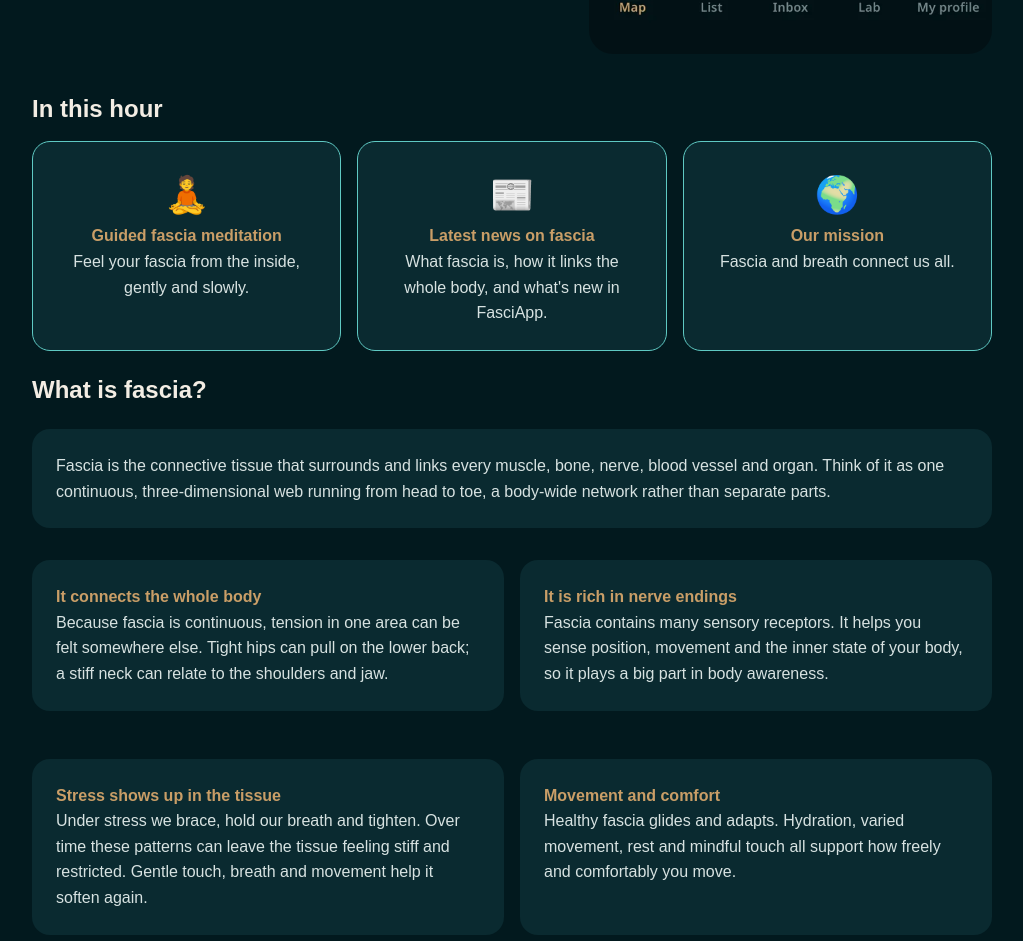
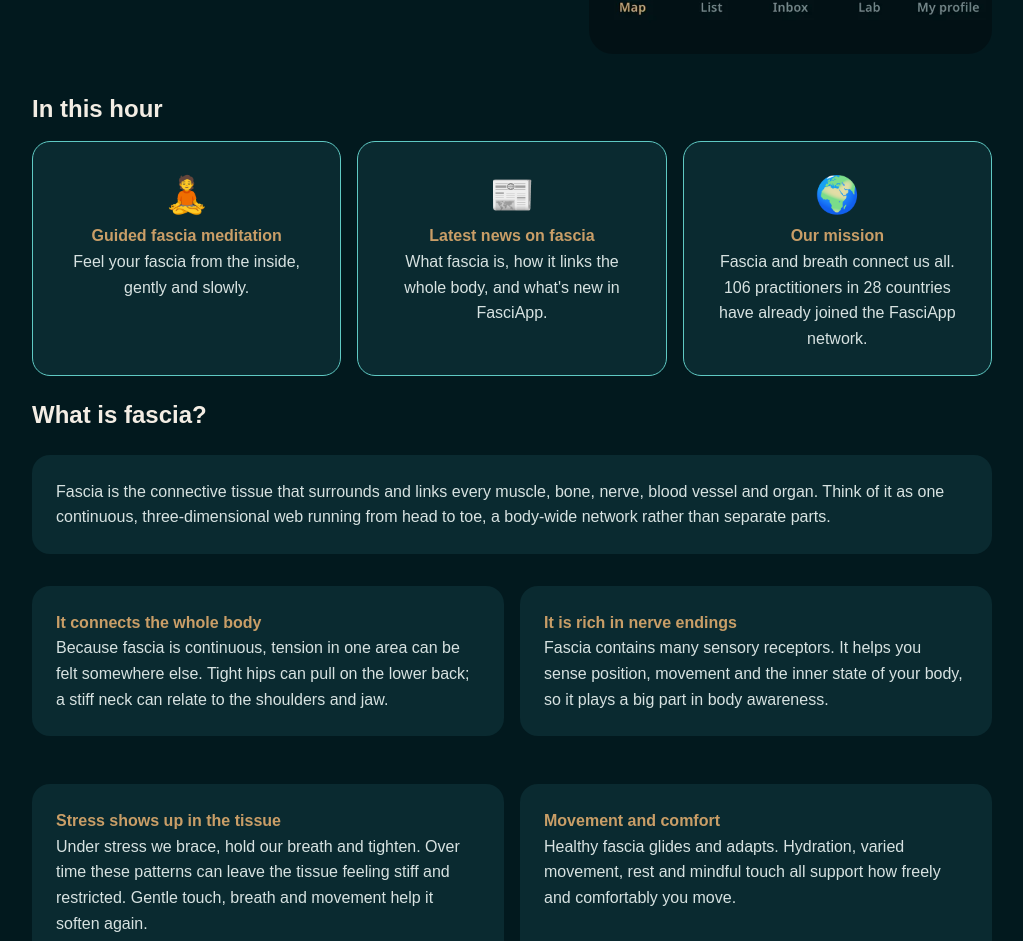
Before and after one commit to nisarga888/fasciapp, a plain HTML site: page live/index.html in a window 1280 px wide. Shown: the part 914-1855 px from the top of the page, without its empty margins (128-1151 px from the left). Drawn offline with Linux system fonts and the light colour scheme.

Commit message:
live: 106 practitioners in 28 countries

```diff
--- a/live/index.html
+++ b/live/index.html
@@ -19,7 +19,7 @@ label.c{display:flex;gap:10px;font-size:14px}label.c input{width:auto}summary{co
 <div class="strip"><h2 style="margin:0 0 12px">In this hour</h2><div class="g3">
 <div class="card ic"><div class="i">🧘</div><b class="g">Guided fascia meditation</b><br>Feel your fascia from the inside, gently and slowly.</div>
 <div class="card ic"><div class="i">📰</div><b class="g">Latest news on fascia</b><br>What fascia is, how it links the whole body, and what's new in FasciApp.</div>
-<div class="card ic"><div class="i">🌍</div><b class="g">Our mission</b><br>Fascia and breath connect us all.</div>
+<div class="card ic"><div class="i">🌍</div><b class="g">Our mission</b><br>Fascia and breath connect us all. 106 practitioners in 28 countries have already joined the FasciApp network.</div>
 </div></div>
 <h2>What is fascia?</h2>
 <div class="card">Fascia is the connective tissue that surrounds and links every muscle, bone, nerve, blood vessel and organ. Think of it as one continuous, three-dimensional web running from head to toe, a body-wide network rather than separate parts.</div>
```
